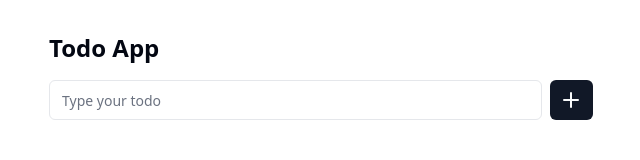
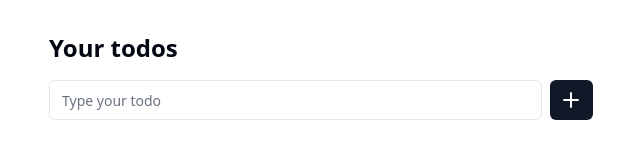
Before and after one commit to devsnowin/tauri-demo-app, a React (Vite) app: page / in a window 1280 px wide. Shown: the top 160 px of the page, without its empty margins (319-959 px from the left). Built offline with nearby package versions, Linux system fonts and the light colour scheme.

Commit message:
update home page title

```diff
--- a/src/App.tsx
+++ b/src/App.tsx
@@ -101,7 +101,9 @@ function App() {
 
     return (
         <div className="mx-auto grid min-h-screen w-full max-w-xl grid-rows-[auto_auto_1fr] place-items-center gap-4 px-4 py-8">
-            <h1 className="justify-self-start text-2xl font-bold">Todo App</h1>
+            <h1 className="justify-self-start text-2xl font-bold">
+                Your todos
+            </h1>
             <InputBox />
             {/* todos */}
             {todos.length > 0 ? (
```
